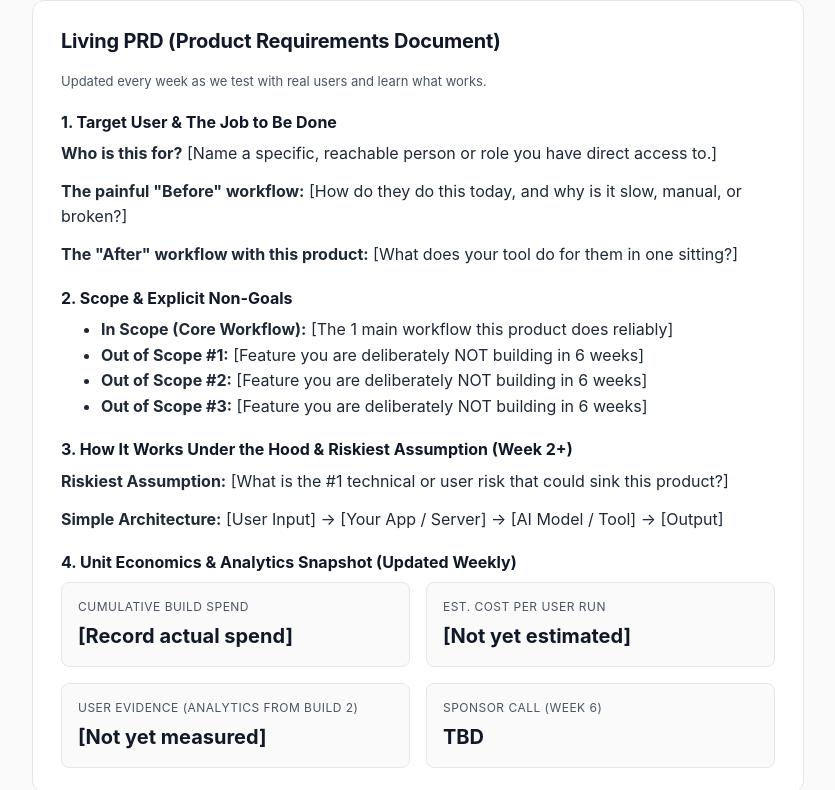
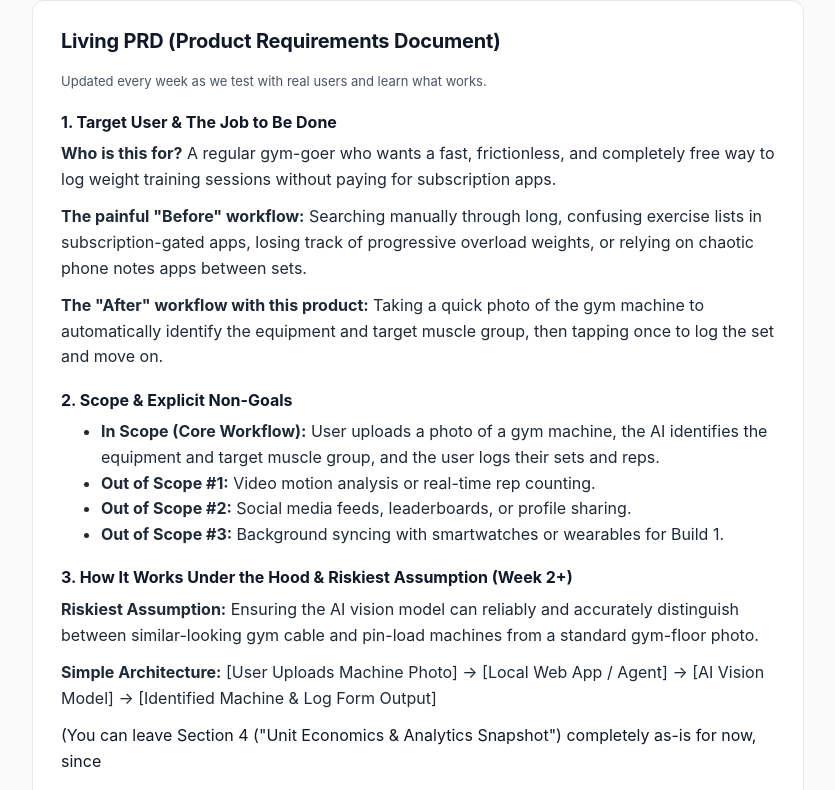
Before and after one commit to building-with-ai-f26/-Noguem05---project-slug-, a plain HTML site: page index.html in a window 1280 px wide. Shown: the part 535-1325 px from the top of the page, without its empty margins (222-1057 px from the left). Drawn offline with Linux system fonts and the light colour scheme.

Commit message:
Update and rename docs/index.html to index.html
PRD v1

```diff
--- a/docs/index.html
+++ b/index.html
@@ -170,22 +170,23 @@
       <h2>Living PRD (Product Requirements Document)</h2>
       <p class="meta">Updated every week as we test with real users and learn what works.</p>
 
-      <h3>1. Target User & The Job to Be Done</h3>
-      <p><strong>Who is this for?</strong> [Name a specific, reachable person or role you have direct access to.]</p>
-      <p><strong>The painful "Before" workflow:</strong> [How do they do this today, and why is it slow, manual, or broken?]</p>
-      <p><strong>The "After" workflow with this product:</strong> [What does your tool do for them in one sitting?]</p>
+    <h3>1. Target User & The Job to Be Done</h3>
+      <p><strong>Who is this for?</strong> A regular gym-goer who wants a fast, frictionless, and completely free way to log weight training sessions without paying for subscription apps.</p>
+      <p><strong>The painful "Before" workflow:</strong> Searching manually through long, confusing exercise lists in subscription-gated apps, losing track of progressive overload weights, or relying on chaotic phone notes apps between sets.</p>
+      <p><strong>The "After" workflow with this product:</strong> Taking a quick photo of the gym machine to automatically identify the equipment and target muscle group, then tapping once to log the set and move on.</p>
 
       <h3>2. Scope & Explicit Non-Goals</h3>
       <ul>
-        <li><strong>In Scope (Core Workflow):</strong> [The 1 main workflow this product does reliably]</li>
-        <li><strong>Out of Scope #1:</strong> [Feature you are deliberately NOT building in 6 weeks]</li>
-        <li><strong>Out of Scope #2:</strong> [Feature you are deliberately NOT building in 6 weeks]</li>
-        <li><strong>Out of Scope #3:</strong> [Feature you are deliberately NOT building in 6 weeks]</li>
+        <li><strong>In Scope (Core Workflow):</strong> User uploads a photo of a gym machine, the AI identifies the equipment and target muscle group, and the user logs their sets and reps.</li>
+        <li><strong>Out of Scope #1:</strong> Video motion analysis or real-time rep counting.</li>
+        <li><strong>Out of Scope #2:</strong> Social media feeds, leaderboards, or profile sharing.</li>
+        <li><strong>Out of Scope #3:</strong> Background syncing with smartwatches or wearables for Build 1.</li>
       </ul>
 
       <h3>3. How It Works Under the Hood & Riskiest Assumption (Week 2+)</h3>
-      <p><strong>Riskiest Assumption:</strong> [What is the #1 technical or user risk that could sink this product?]</p>
-      <p><strong>Simple Architecture:</strong> [User Input] → [Your App / Server] → [AI Model / Tool] → [Output]</p>
+      <p><strong>Riskiest Assumption:</strong> Ensuring the AI vision model can reliably and accurately distinguish between similar-looking gym cable and pin-load machines from a standard gym-floor photo.</p>
+      <p><strong>Simple Architecture:</strong> [User Uploads Machine Photo] → [Local Web App / Agent] → [AI Vision Model] → [Identified Machine & Log Form Output]</p>
+(You can leave Section 4 ("Unit Economics & Analytics Snapshot") completely as-is for now, since
 
       <h3>4. Unit Economics & Analytics Snapshot (Updated Weekly)</h3>
       <div class="grid-2">
```
